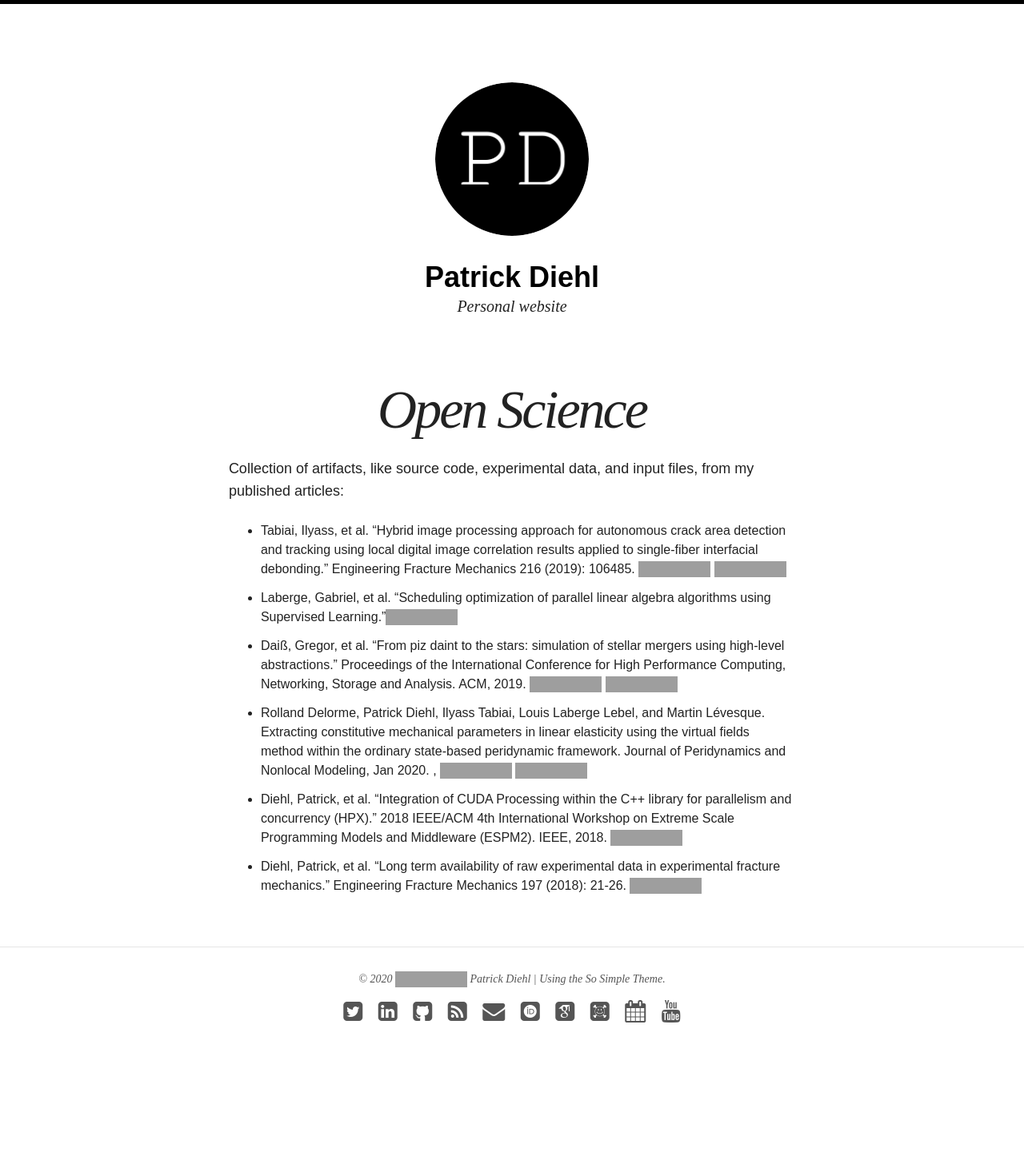
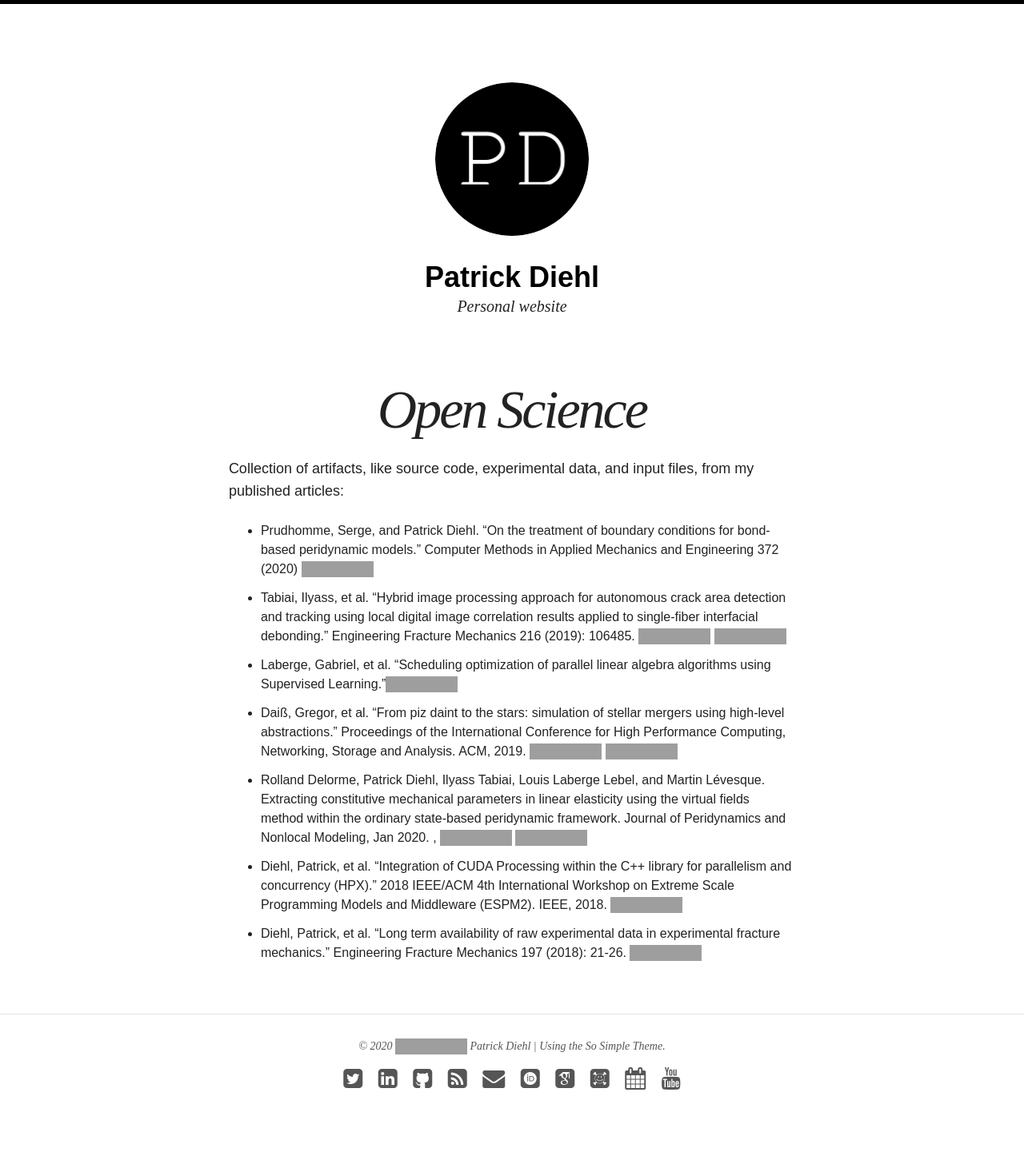
Before and after one commit to diehlpk/diehlpk.github.io, a Jekyll site: the page built from openscience/index.md, in a window 1280 px wide. Shown: the whole page at 80% size. Built offline with Jekyll 4.4.1, drawn with Linux system fonts in a browser that asks for light colours; nearby versions of some CDN libraries; some web fonts are replaced; before the commit the page ends 1377 px from its top, so only the background shows below that; grey boxes are pictures that could not be loaded.

Commit message:
Update open science

```diff
--- a/openscience/index.md
+++ b/openscience/index.md
@@ -5,6 +5,7 @@ title: Open Science
 
 Collection of artifacts, like source code, experimental data, and input files, from my published articles:
 
+* Prudhomme, Serge, and Patrick Diehl. "On the treatment of boundary conditions for bond-based peridynamic models." Computer Methods in Applied Mechanics and Engineering 372 (2020) [![DOI](https://zenodo.org/badge/DOI/10.5281/zenodo.3942681.svg)](https://doi.org/10.5281/zenodo.3942681)
 * Tabiai, Ilyass, et al. "Hybrid image processing approach for autonomous crack area detection and tracking using local digital image correlation results applied to single-fiber interfacial debonding." Engineering Fracture Mechanics 216 (2019): 106485. [![DOI](https://zenodo.org/badge/DOI/10.5281/zenodo.1188272.svg)](https://doi.org/10.5281/zenodo.1188272) [![DOI](https://zenodo.org/badge/DOI/10.5281/zenodo.2566394.svg)](https://doi.org/10.5281/zenodo.2566394)
 * Laberge, Gabriel, et al. "Scheduling optimization of parallel linear algebra algorithms using Supervised Learning."[![DOI](https://zenodo.org/badge/DOI/10.5281/zenodo.3370028.svg)](https://doi.org/10.5281/zenodo.3370028)
 * Daiß, Gregor, et al. "From piz daint to the stars: simulation of stellar mergers using high-level abstractions." Proceedings of the International Conference for High Performance Computing, Networking, Storage and Analysis. ACM, 2019.
```
